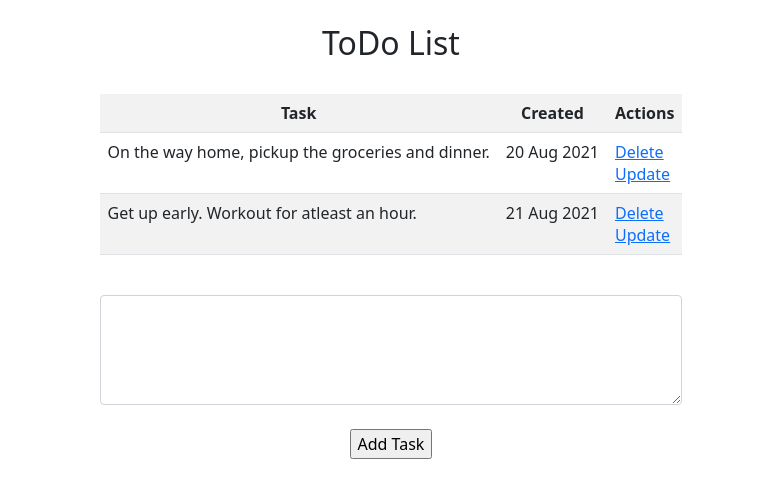
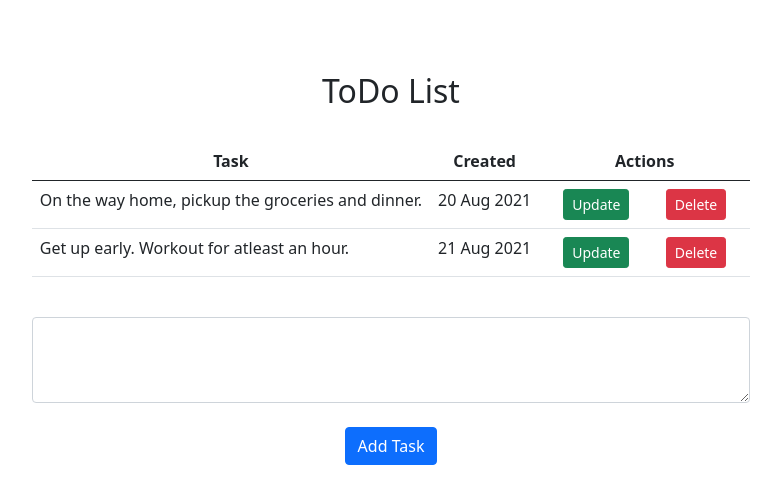
Before and after one commit to inamullahmd/todoApplication, a Flask app: page / in a window 1280 px wide. Shown: the top 504 px of the page, without its empty margins (249-1030 px from the left). Run offline with Flask 2, Linux system fonts and the light colour scheme; data comes from the database, SQL or seed files in the repository; both versions use the stored data as it was after the commit.

Commit message:
Finalized Code changes and enhanced UI.

```diff
--- a/templates/index.html
+++ b/templates/index.html
@@ -5,33 +5,36 @@
 {% endblock %}
 
 {% block body %}
-<div class="d-flex justify-content-center">
+<div class="d-flex justify-content-center m-5">
     <div>
         <br><h2 class="text-center">ToDo List</h2><br>
-        <table class="table table-striped table-hover">
+        <table class="table">
+            <thead class="thead-dark">
             <tr>
-                <th class="text-center">Task</th>
-                <th class="text-center">Created</th>
-                <th class="text-center">Actions</th>
+                <th class="text-center" scope="col">Task</th>
+                <th class="text-center" scope="col">Created</th>
+                <th class="text-center" scope="col">Actions</th>
             </tr>
+            </thead>
+            <tbody>
             {% for task in tasks %}
-                <tr>
+                <tr scope="row">
                     <form action="/update" method="POST">
                     <td>{{ task.content }}</td>
                     <td>{{ task.date_created.strftime("%d %b %Y") }}</td>
                     <td>
-                        <a href="/delete/{{ task.id }}">Delete</a>
-                        <br>
-                        <a href="/update/{{ task.id }}">Update</a>
+                        <a  class="btn btn-success btn-sm mx-md-3" href="/update/{{ task.id }}">Update</a>
+                        <a class="btn btn-danger btn-sm mx-md-3" href="/delete/{{ task.id }}">Delete</a>
                     </td>
                     </form>
                 </tr>
             {% endfor %}
+            </tbody>
         </table><br>
     <div class="text-center">
         <form action="\" method="POST">
-            <textarea class="form-control" type="text" name="content" id="content" cols="50" rows="4"></textarea><br>
-            <input type="submit" value="Add Task"/>
+            <textarea class="form-control" name="content" id="content" cols="50" rows="3"></textarea><br>
+            <input class="btn btn-primary" type="submit" value="Add Task"/>
         </form>
     </div>
 </div>
--- a/templates/update.html
+++ b/templates/update.html
@@ -9,8 +9,8 @@
     <div>
         <h3 class="text-center">Update Task</h3><br>
         <form action="/update/{{task.id}}" method="POST">
-            <input type="text" name="content" id="content" value="{{task.content}}"/>
-            <input type="submit" value="Update Task"/>
+            <textarea  class="form-control" name="content" id="content" rows="3" cols="50">{{task.content}}</textarea>
+            <input class="btn btn-primary my-3" type="submit" value="Update Task"/>
         </form>
     </div>
 </div>
```
Also changed, not shown: todolist.db.
